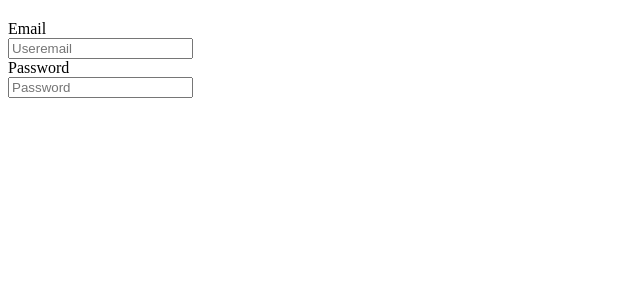
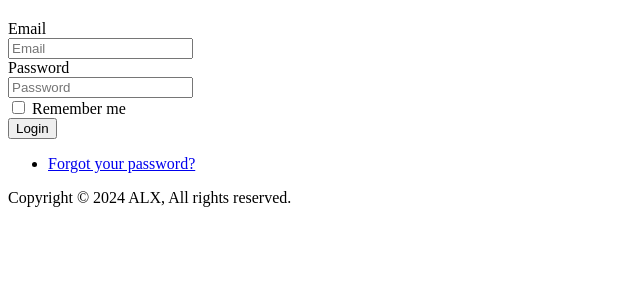
Before and after one commit to pasej5/alx-intranet_clone, a Django app: page / in a window 1280 px wide. Shown: the top 300 px of the page, without its empty margins (0-640 px from the left). Run offline with Django 5.2, Linux system fonts and the light colour scheme.

Commit message:
copyright added

```diff
--- a/WebstackPortfolio/app/templates/login.html
+++ b/WebstackPortfolio/app/templates/login.html
@@ -20,23 +20,48 @@
           <form
             class="sm_gap"
             id="new_user"
-            action="url_sign_in"
+            action="{% url 'login' %}"
             accept-charset="UTF-8"
             method="post"
           >
-            <input type="hidden" name="username" placeholder="Username" />
+            {% csrf_token %}
             <div class="login_field">
-              <label class="control-label" for"user_email">Email</label>
-              <br>
-              <input type="text" name="username" placeholder="Useremail">
+              <label class="control-label" for="user_email">Email</label>
+              <br />
+              <input type="text" name="username" placeholder="Email" />
             </div>
-            <div class="login_field" >
-              <label class="control-label" for"user_password">Password</label>
-              <br>
-              <input type="text" name="username" placeholder="Password">
+            <div class="login_field">
+              <label class="control-label" for="user_password">Password</label>
+              <br />
+              <input
+                type="password"
+                name="user_password"
+                placeholder="Password"
+              />
             </div>
+            <div class="login_field">
+              <input
+                type="checkbox"
+                value="1"
+                name="remember_me"
+                placeholder=""
+              />
+              <label class="control-label" for="user_remember_me"
+                >Remember me
+              </label>
+            </div>
+            <div class="login_action">
+              <button type="submit">Login</button>
+            </div>
+          </form>
+          <ul class="forgot_password">
+            <li>
+              <a href="password_url_routees">Forgot your password?</a>
+            </li>
+          </ul>
         </div>
       </article>
+      <div class="copyright">Copyright © 2024 ALX, All rights reserved.</div>
     </main>
   </body>
 </html>
```
